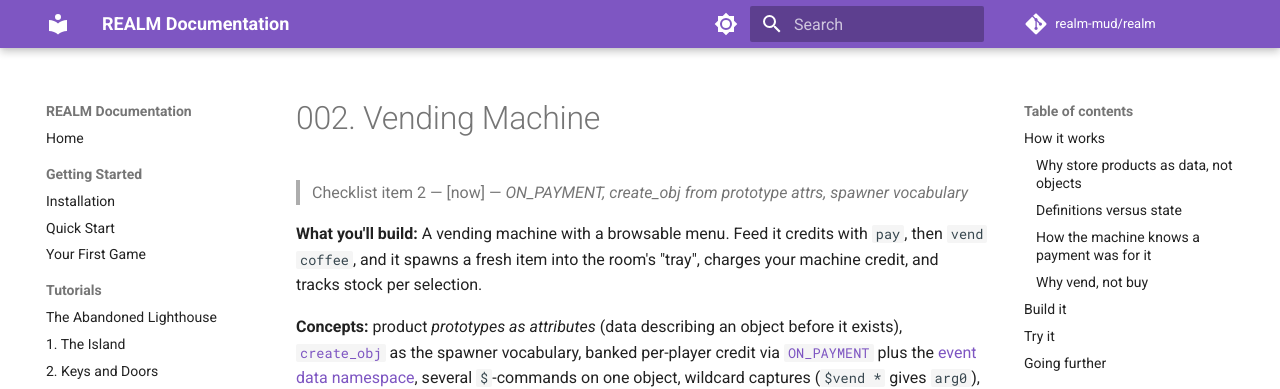
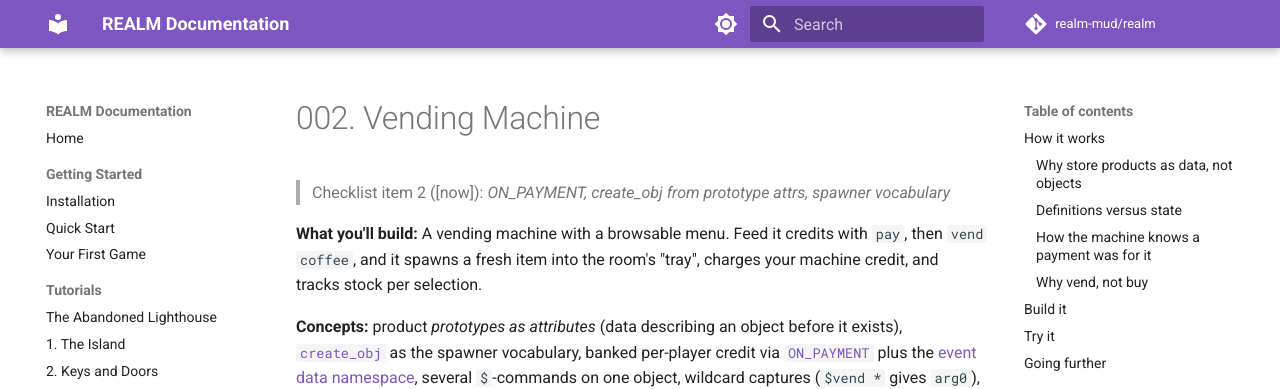
Before and after one commit to count-infinity/realm, an MkDocs documentation site: the page built from docs/showcase/002_vending_machine.md, in a window 1280 px wide and 900 px high. Shown: the top 389 px of the window. Built offline with MkDocs 1.6.1 and Material for MkDocs 9.7.7, drawn with Linux system fonts in a browser that asks for light colours; comment, search, counter and statistics services are not loaded.

```diff
--- a/docs/showcase/002_vending_machine.md
+++ b/docs/showcase/002_vending_machine.md
@@ -1,6 +1,6 @@
 # 002. Vending Machine
 
-> Checklist item 2 — [now] — *ON_PAYMENT, create_obj from prototype attrs, spawner vocabulary*
+> Checklist item 2 ([now]): *ON_PAYMENT, create_obj from prototype attrs, spawner vocabulary*
 
 **What you'll build:** A vending machine with a browsable menu. Feed it
 credits with `pay`, then `vend coffee`, and it spawns a fresh item into the
```
